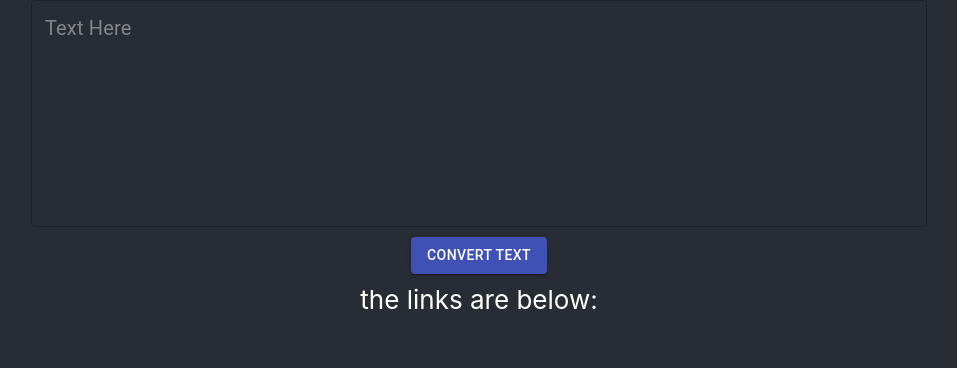
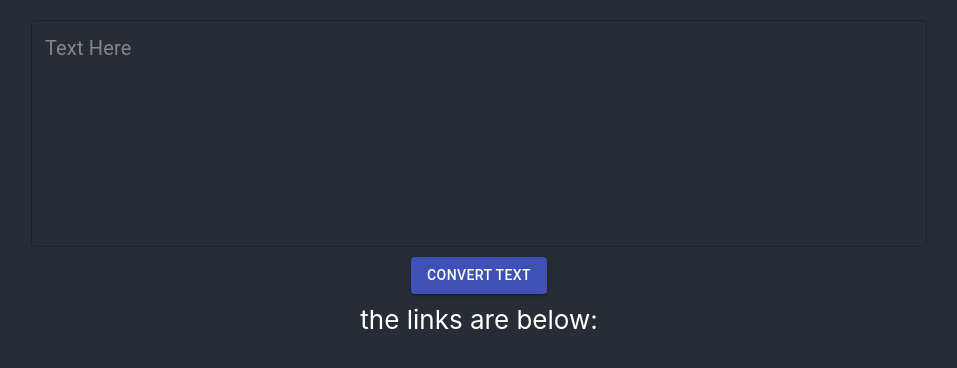
Before and after one commit to SaifKbishi/textToLinks, a React (Create React App) app: page / in a window 1280 px wide. Shown: the top 368 px of the page, without its empty margins (161-1118 px from the left). Built offline with nearby package versions, Linux system fonts and the light colour scheme.

Commit message:
margin-top

```diff
--- a/src/App.css
+++ b/src/App.css
@@ -49,7 +49,8 @@
 }
 
 .textForm{
-  width: 70%
+  width: 70%;
+  margin-top: 20px;
 }
 #allLinks{
   text-align: left;
```
